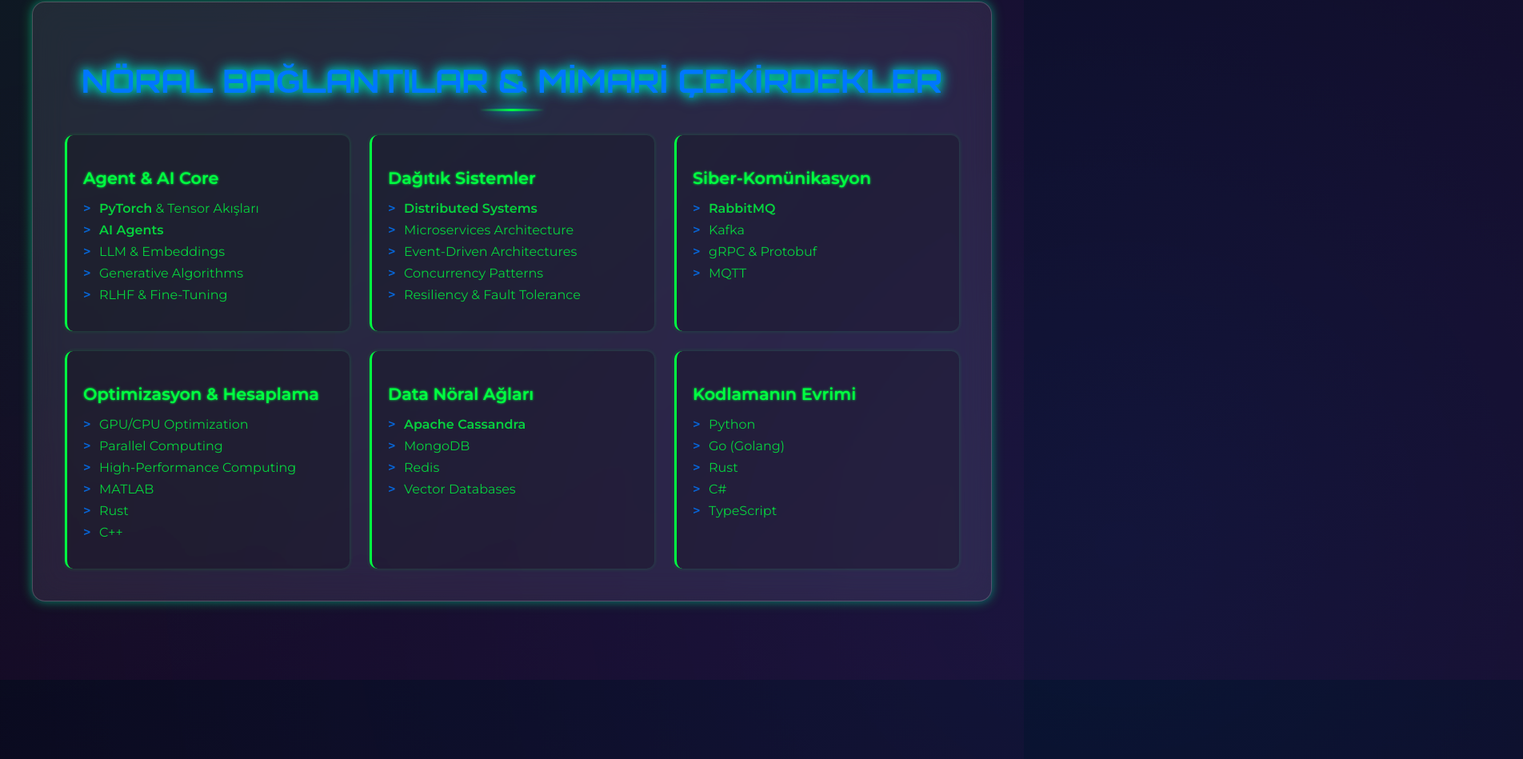
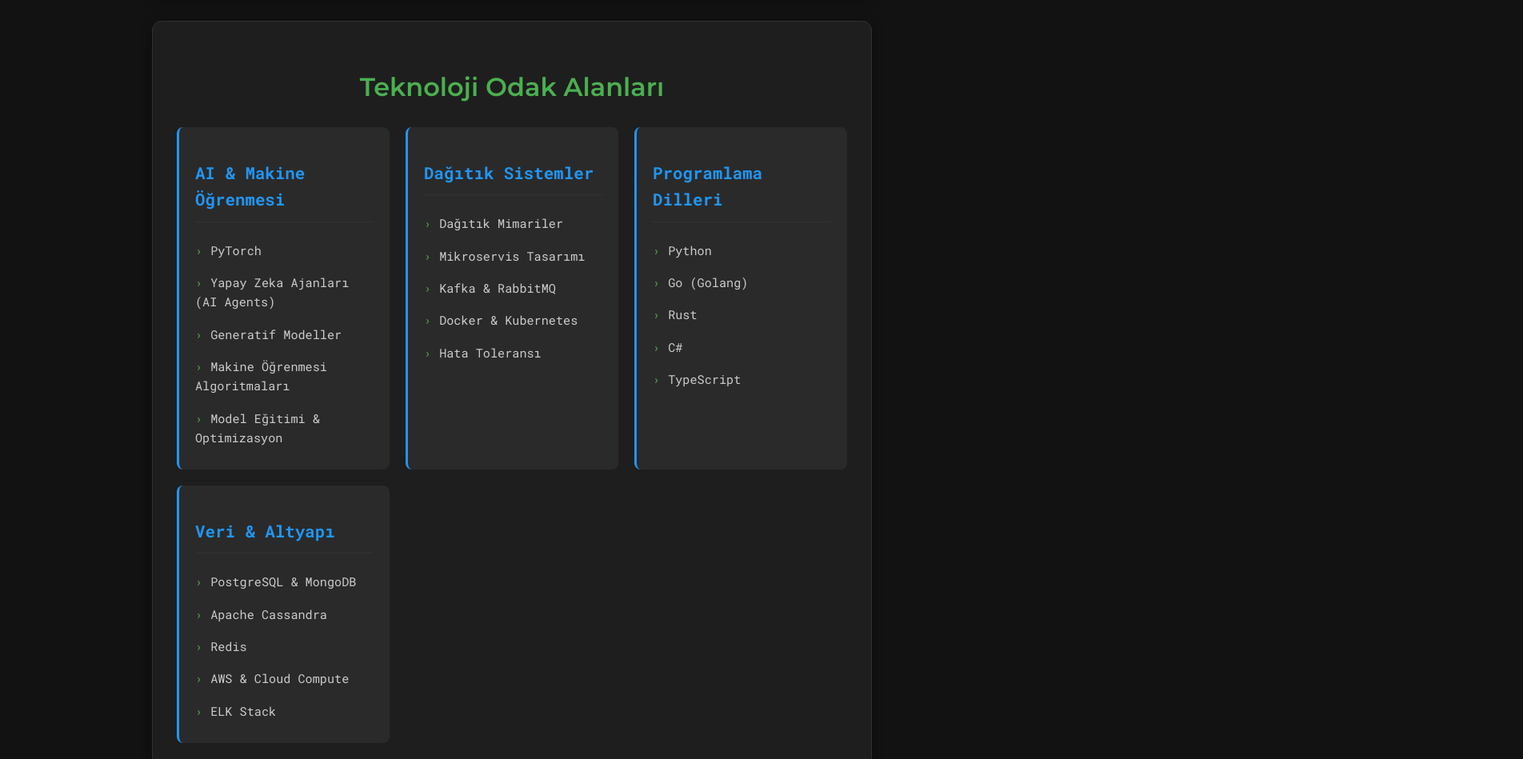
Before and after one commit to AI-SoftwareArchitect/AI-SoftwareArchitect.github.io, a plain HTML site: page index.html in a window 1280 px wide. Shown: the part 777-1726 px from the top of the page at 80% size, 1904 px wide, since content can reach past the window. Drawn offline with Linux system fonts and the light colour scheme.

Commit message:
Update index.html

```diff
--- a/index.html
+++ b/index.html
@@ -3,305 +3,180 @@
 <head>
     <meta charset="UTF-8">
     <meta name="viewport" content="width=device-width, initial-scale=1.0">
-    <title>Doğukan | Ajan Otonomi Mimarisi</title>
-    <link href="https://fonts.googleapis.com/css2?family=Orbitron:wght@400;700&family=Montserrat:wght@300;400;600&display=swap" rel="stylesheet">
+    <title>Doğukan | Yapay Zeka Mühendisi</title>
+    <link rel="preconnect" href="https://fonts.googleapis.com">
+    <link rel="preconnect" href="https://fonts.gstatic.com" crossorigin>
+    <link href="https://fonts.googleapis.com/css2?family=Montserrat:wght@300;400;600&family=Roboto+Mono:wght@400;700&display=swap" rel="stylesheet">
     <style>
         :root {
-            --matrix-green: #00FF41;
-            --cyber-blue: #0077FF;
-            --dark-space: #0A0A1E;
-            --deep-purple: #1E0A2A;
-            --glass-bg: rgba(255, 255, 255, 0.08);
-            --glass-border: rgba(255, 255, 255, 0.2);
-            --glow-filter: drop-shadow(0 0 8px var(--matrix-green)) drop-shadow(0 0 4px var(--cyber-blue));
-            --shadow-glow: 0 0 15px rgba(0, 255, 65, 0.4), 0 0 10px rgba(0, 119, 255, 0.3);
-        }
-
-        @keyframes matrix-glitch {
-            0% { text-shadow: var(--shadow-glow); }
-            50% { transform: skewX(1deg); text-shadow: var(--shadow-glow); opacity: 0.95; }
-            100% { transform: skewX(0); text-shadow: var(--shadow-glow); }
-        }
-
-        @keyframes fadeIn {
-            from { opacity: 0; transform: translateY(20px); }
-            to { opacity: 1; transform: translateY(0); }
-        }
-
-        @keyframes pulse {
-            0% { transform: scale(1); }
-            50% { transform: scale(1.02); }
-            100% { transform: scale(1); }
-        }
-
-        @keyframes gradient-shift {
-            0% { background-position: 0% 50%; }
-            50% { background-position: 100% 50%; }
-            100% { background-position: 0% 50%; }
+            --bg-color: #121212;
+            --text-color: #f0f0f0;
+            --accent-color: #4CAF50; /* A fresh green */
+            --secondary-color: #2196F3; /* A clean blue */
+            --card-bg: #1e1e1e;
+            --border-color: #333;
+            --font-main: 'Montserrat', sans-serif;
+            --font-code: 'Roboto Mono', monospace;
         }
 
         body {
-            font-family: 'Orbitron', sans-serif;
-            background: linear-gradient(135deg, var(--dark-space), var(--deep-purple));
-            color: var(--matrix-green);
-            min-height: 100vh;
-            display: flex;
-            justify-content: center;
-            align-items: center;
-            overflow: hidden;
-            position: relative;
-        }
-
-        body::before {
-            content: '';
-            position: absolute;
-            top: -50%;
-            left: -50%;
-            width: 200%;
-            height: 200%;
-            background: radial-gradient(circle at 20% 30%, rgba(0, 255, 65, 0.1), transparent 50%),
-                        radial-gradient(circle at 80% 70%, rgba(0, 119, 255, 0.1), transparent 50%);
-            animation: gradient-shift 15s infinite linear;
-            z-index: 0;
+            font-family: var(--font-main);
+            background-color: var(--bg-color);
+            color: var(--text-color);
+            line-height: 1.6;
+            margin: 0;
+            padding: 0;
         }
 
         .container {
-            width: 95%;
-            max-width: 1200px;
+            max-width: 900px;
             margin: 40px auto;
-            position: relative;
-            z-index: 1;
-            padding: 20px;
-        }
-
-        .card {
-            backdrop-filter: blur(20px) brightness(1.1);
-            -webkit-backdrop-filter: blur(20px) brightness(1.1);
-            background: var(--glass-bg);
-            border: 1px solid var(--glass-border);
-            border-radius: 16px;
-            box-shadow: var(--shadow-glow);
-            padding: 40px;
-            margin-bottom: 30px;
-            animation: fadeIn 1s ease-out forwards;
-            transition: transform 0.3s ease, box-shadow 0.3s ease, background 0.3s ease;
-        }
-
-        .card:hover {
-            transform: translateY(-5px) scale(1.01);
-            box-shadow: 0 0 25px rgba(0, 255, 65, 0.6), 0 0 15px rgba(0, 119, 255, 0.5);
+            padding: 0 20px;
         }
 
         .header {
             text-align: center;
-            margin-bottom: 50px;
-            position: relative;
+            padding: 40px 0;
         }
 
         .header h1 {
-            font-family: 'Orbitron', sans-serif;
-            font-size: 4em;
-            text-transform: uppercase;
-            letter-spacing: 5px;
-            color: var(--matrix-green);
-            animation: matrix-glitch 2s infinite alternate;
+            font-size: 3.5em;
             margin-bottom: 10px;
-            filter: var(--glow-filter);
+            font-weight: 600;
+            letter-spacing: 2px;
+            color: var(--accent-color);
         }
 
         .header p {
-            font-family: 'Montserrat', sans-serif;
-            font-size: 1.5em;
+            font-size: 1.2em;
             font-weight: 300;
-            color: var(--cyber-blue);
-            animation: fadeIn 1.5s ease-out forwards 0.5s;
-            opacity: 0;
-            text-shadow: 0 0 5px var(--cyber-blue);
+            color: var(--secondary-color);
+            margin: 0;
+        }
+
+        .section {
+            background-color: var(--card-bg);
+            border-radius: 12px;
+            box-shadow: 0 4px 15px rgba(0, 0, 0, 0.3);
+            padding: 30px;
+            margin-bottom: 30px;
+            border: 1px solid var(--border-color);
+            transition: transform 0.3s ease;
+        }
+
+        .section:hover {
+            transform: translateY(-5px);
         }
 
         .section-title {
-            font-family: 'Orbitron', sans-serif;
-            font-size: 2.5em;
-            color: var(--cyber-blue);
+            font-size: 2em;
+            font-weight: 600;
+            color: var(--accent-color);
+            margin-bottom: 25px;
             text-align: center;
-            margin-bottom: 30px;
-            text-transform: uppercase;
-            position: relative;
-            filter: var(--glow-filter);
-        }
-
-        .section-title::after {
-            content: '';
-            display: block;
-            width: 80px;
-            height: 3px;
-            background: linear-gradient(to right, transparent, var(--matrix-green), transparent);
-            margin: 10px auto 0;
-            animation: pulse 2s infinite;
-        }
-
-        .grid {
-            display: grid;
-            grid-template-columns: repeat(auto-fit, minmax(300px, 1fr));
-            gap: 25px;
-        }
-
-        .skill-item {
-            background: rgba(0, 0, 0, 0.2);
-            padding: 20px;
-            border-radius: 10px;
-            border-left: 3px solid var(--matrix-green);
-            transition: background-color 0.3s ease, transform 0.3s ease;
-            box-shadow: 0 0 5px rgba(0, 255, 65, 0.2);
-        }
-
-        .skill-item:hover {
-            background: rgba(0, 255, 65, 0.05);
-            transform: translateX(5px);
-        }
-
-        .skill-item h3 {
-            font-family: 'Montserrat', sans-serif;
-            font-size: 1.3em;
-            color: var(--matrix-green);
-            margin-bottom: 15px;
-            text-shadow: 0 0 3px var(--matrix-green);
-        }
-
-        .skill-item ul {
-            list-style: none;
-            padding: 0;
-        }
-
-        .skill-item li {
-            font-family: 'Montserrat', sans-serif;
-            font-weight: 400;
-            margin-bottom: 8px;
-            position: relative;
-            padding-left: 20px;
-            color: var(--white);
-            opacity: 0.8;
-            transition: opacity 0.2s ease, color 0.2s ease;
-        }
-
-        .skill-item li:hover {
-            color: var(--cyber-blue);
-            opacity: 1;
-        }
-
-        .skill-item li::before {
-            content: '>';
-            position: absolute;
-            left: 0;
-            color: var(--cyber-blue);
-            font-weight: bold;
-            animation: pulse 1.5s infinite;
         }
 
         .about-text {
-            font-family: 'Montserrat', sans-serif;
-            font-size: 1.2em;
+            font-size: 1.1em;
+            font-weight: 300;
+            color: #ccc;
             line-height: 1.8;
-            color: var(--white);
-            opacity: 0.7;
-            text-shadow: 0 0 2px var(--matrix-green);
-            animation: fadeIn 1s ease-out 0.8s forwards;
+            text-align: justify;
         }
 
         .about-text strong {
-            color: var(--matrix-green);
-            font-weight: 700;
+            color: var(--accent-color);
+            font-weight: 600;
         }
 
-        @media (max-width: 768px) {
-            .header h1 {
-                font-size: 2.5em;
+        .skills-grid {
+            display: grid;
+            grid-template-columns: repeat(auto-fit, minmax(250px, 1fr));
+            gap: 20px;
         }
-            .header p {
-                font-size: 1.2em;
+
+        .skill-category {
+            padding: 20px;
+            border-radius: 8px;
+            background-color: #2a2a2a;
+            border-left: 3px solid var(--secondary-color);
         }
-            .section-title {
-                font-size: 2em;
+
+        .skill-category h3 {
+            font-size: 1.3em;
+            margin-bottom: 15px;
+            color: var(--secondary-color);
+            font-family: var(--font-code);
+            border-bottom: 1px solid var(--border-color);
+            padding-bottom: 10px;
         }
-            .card {
-                padding: 20px;
+
+        .skill-category ul {
+            list-style: none;
+            padding: 0;
+            margin: 0;
         }
-            .grid {
-                grid-template-columns: 1fr;
+
+        .skill-category li {
+            padding: 8px 0;
+            color: #ccc;
+            font-family: var(--font-code);
+            font-size: 0.95em;
+            transition: color 0.2s ease;
         }
+
+        .skill-category li::before {
+            content: '›';
+            color: var(--accent-color);
+            margin-right: 10px;
         }
+
+        .skill-category li:hover {
+            color: var(--accent-color);
+        }
+
     </style>
 </head>
 <body>
     <div class="container">
         <header class="header">
             <h1>Doğukan</h1>
-            <p>Ajan Otonomi Mühendisi</p>
+            <p>Yapay Zeka Mühendisi</p>
         </header>
 
-        <main>
-            <section id="about" class="card">
-                <h2 class="section-title">Otonom Sistemler Manifestosu</h2>
+        <section id="about" class="section">
+            <h2 class="section-title">Hakkımda</h2>
             <div class="about-text">
-                    <p>Siber-fiziksel sistemler çağında, verinin derinliklerine dalıyor ve **otonom ajanları** programlıyorum. Odak noktam, insan müdahalesi olmadan karar alabilen, öğrenen ve evrilen sistemler tasarlamak. Her bir kod satırı, bilincin donanıma aktarılmasına hizmet ediyor.</p>
-                    <p>Geleneksel yazılım mühendisliğinin ötesine geçerek, **Dağıtık Hesaplama Ağları** ve **Yapay Zeka Mimarileri** üzerinde çalışıyor, karmaşık veri akışlarını yöneten, ölçeklenebilir ve hata toleranslı çözümler üretiyorum. Bu yolculuk, sadece algoritmaları değil, geleceğin düşünce kalıplarını da inşa etmeyi içeriyor.</p>
+                <p>Karmaşık problemleri çözmeye ve geleceğin otonom sistemlerini inşa etmeye odaklanan bir Yapay Zeka Mühendisiyim. **PyTorch** gibi modern araçları kullanarak, yapay zeka modellerini optimize ediyor ve ölçeklenebilir altyapılar üzerinde çalışıyorum. **Dağıtık sistemler** ve **AI Agents** konusunda derin bir tutkuya sahibim, bu da beni büyük ölçekli ve yüksek performanslı çözümler üretmeye yöneltiyor.</p>
+                <p>Verimli algoritmalar tasarlamak, sistemleri en verimli şekilde entegre etmek ve sürekli olarak yeni teknolojiler öğrenmek, profesyonel yolculuğumun temel taşlarını oluşturuyor. Yapay zekanın potansiyelini kullanarak gerçek dünya sorunlarına inovatif çözümler getirmeyi hedefliyorum.</p>
             </div>
         </section>
 
-            <section id="tech-stack" class="card">
-                <h2 class="section-title">Nöral Bağlantılar & Mimari Çekirdekler</h2>
-                <div class="grid">
-                    <div class="skill-item">
-                        <h3>Agent & AI Core</h3>
+        <section id="tech-stack" class="section">
+            <h2 class="section-title">Teknoloji Odak Alanları</h2>
+            <div class="skills-grid">
+                <div class="skill-category">
+                    <h3>AI & Makine Öğrenmesi</h3>
                     <ul>
-                            <li><strong>PyTorch</strong> & Tensor Akışları</li>
-                            <li><strong>AI Agents</strong></li>
-                            <li>LLM & Embeddings</li>
-                            <li>Generative Algorithms</li>
-                            <li>RLHF & Fine-Tuning</li>
+                        <li>PyTorch</li>
+                        <li>Yapay Zeka Ajanları (AI Agents)</li>
+                        <li>Generatif Modeller</li>
+                        <li>Makine Öğrenmesi Algoritmaları</li>
+                        <li>Model Eğitimi & Optimizasyon</li>
                     </ul>
                 </div>
-                    <div class="skill-item">
+                <div class="skill-category">
                     <h3>Dağıtık Sistemler</h3>
                     <ul>
-                            <li><strong>Distributed Systems</strong></li>
-                            <li>Microservices Architecture</li>
-                            <li>Event-Driven Architectures</li>
-                            <li>Concurrency Patterns</li>
-                            <li>Resiliency & Fault Tolerance</li>
+                        <li>Dağıtık Mimariler</li>
+                        <li>Mikroservis Tasarımı</li>
+                        <li>Kafka & RabbitMQ</li>
+                        <li>Docker & Kubernetes</li>
+                        <li>Hata Toleransı</li>
                     </ul>
                 </div>
-                    <div class="skill-item">
-                        <h3>Siber-Komünikasyon</h3>
-                        <ul>
-                            <li><strong>RabbitMQ</strong></li>
-                            <li>Kafka</li>
-                            <li>gRPC & Protobuf</li>
-                            <li>MQTT</li>
-                        </ul>
-                    </div>
-                    <div class="skill-item">
-                        <h3>Optimizasyon & Hesaplama</h3>
-                        <ul>
-                            <li>GPU/CPU Optimization</li>
-                            <li>Parallel Computing</li>
-                            <li>High-Performance Computing</li>
-                            <li>MATLAB</li>
-                            <li>Rust</li>
-                            <li>C++</li>
-                        </ul>
-                    </div>
-                    <div class="skill-item">
-                        <h3>Data Nöral Ağları</h3>
-                        <ul>
-                            <li><strong>Apache Cassandra</strong></li>
-                            <li>MongoDB</li>
-                            <li>Redis</li>
-                            <li>Vector Databases</li>
-                        </ul>
-                    </div>
-                    <div class="skill-item">
-                        <h3>Kodlamanın Evrimi</h3>
+                <div class="skill-category">
+                    <h3>Programlama Dilleri</h3>
                     <ul>
                         <li>Python</li>
                         <li>Go (Golang)</li>
@@ -310,34 +185,19 @@
                         <li>TypeScript</li>
                     </ul>
                 </div>
+                <div class="skill-category">
+                    <h3>Veri & Altyapı</h3>
+                    <ul>
+                        <li>PostgreSQL & MongoDB</li>
+                        <li>Apache Cassandra</li>
+                        <li>Redis</li>
+                        <li>AWS & Cloud Compute</li>
+                        <li>ELK Stack</li>
+                    </ul>
+                </div>
             </div>
         </section>
-        </main>
+
     </div>
-
-    <script>
-        document.addEventListener('DOMContentLoaded', () => {
-            const observerOptions = {
-                root: null,
-                rootMargin: '0px',
-                threshold: 0.2
-            };
-
-            const observer = new IntersectionObserver((entries, observer) => {
-                entries.forEach(entry => {
-                    if (entry.isIntersecting) {
-                        entry.target.classList.add('visible');
-                        observer.unobserve(entry.target);
-                    }
-                });
-            }, observerOptions);
-
-            document.querySelectorAll('.card').forEach(card => {
-                card.style.opacity = '0';
-                card.style.transform = 'translateY(20px)';
-                observer.observe(card);
-            });
-        });
-    </script>
 </body>
 </html>
```
Lines whose indentation alone changed are shown as unchanged.
